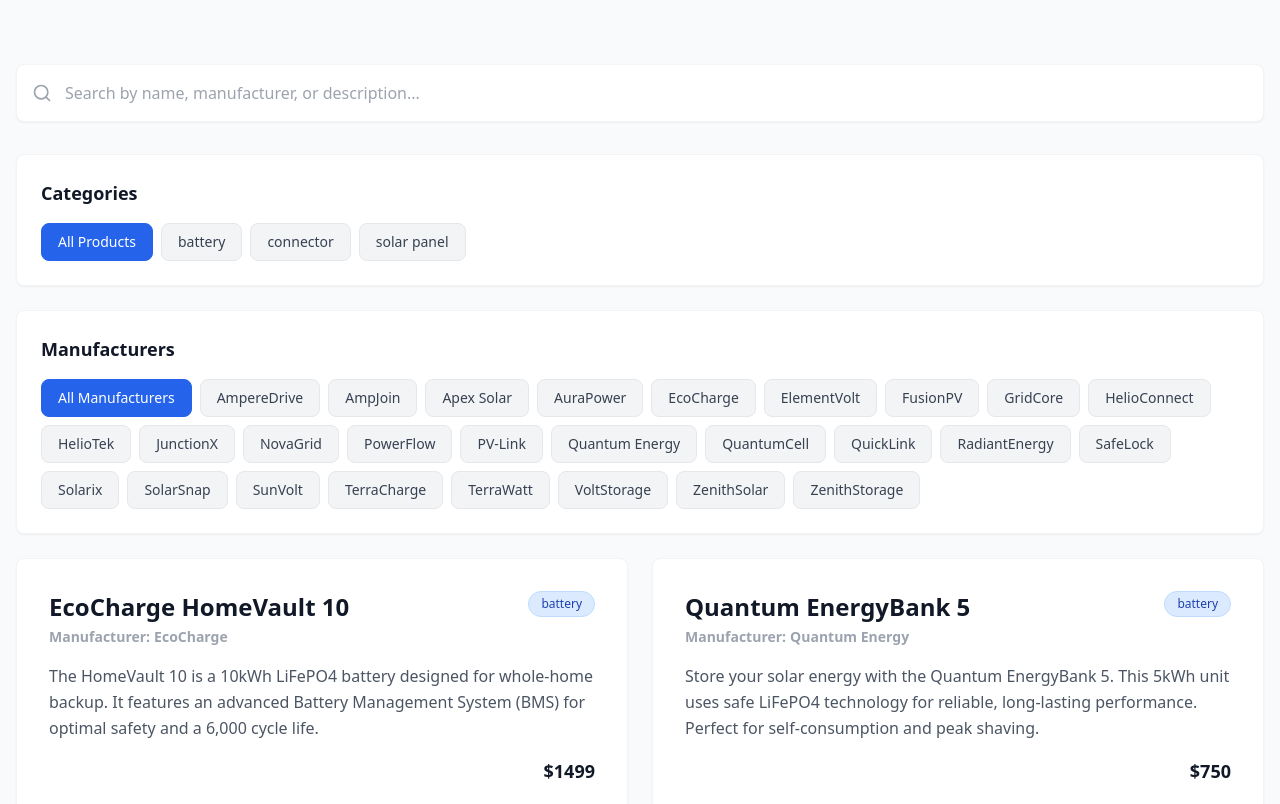
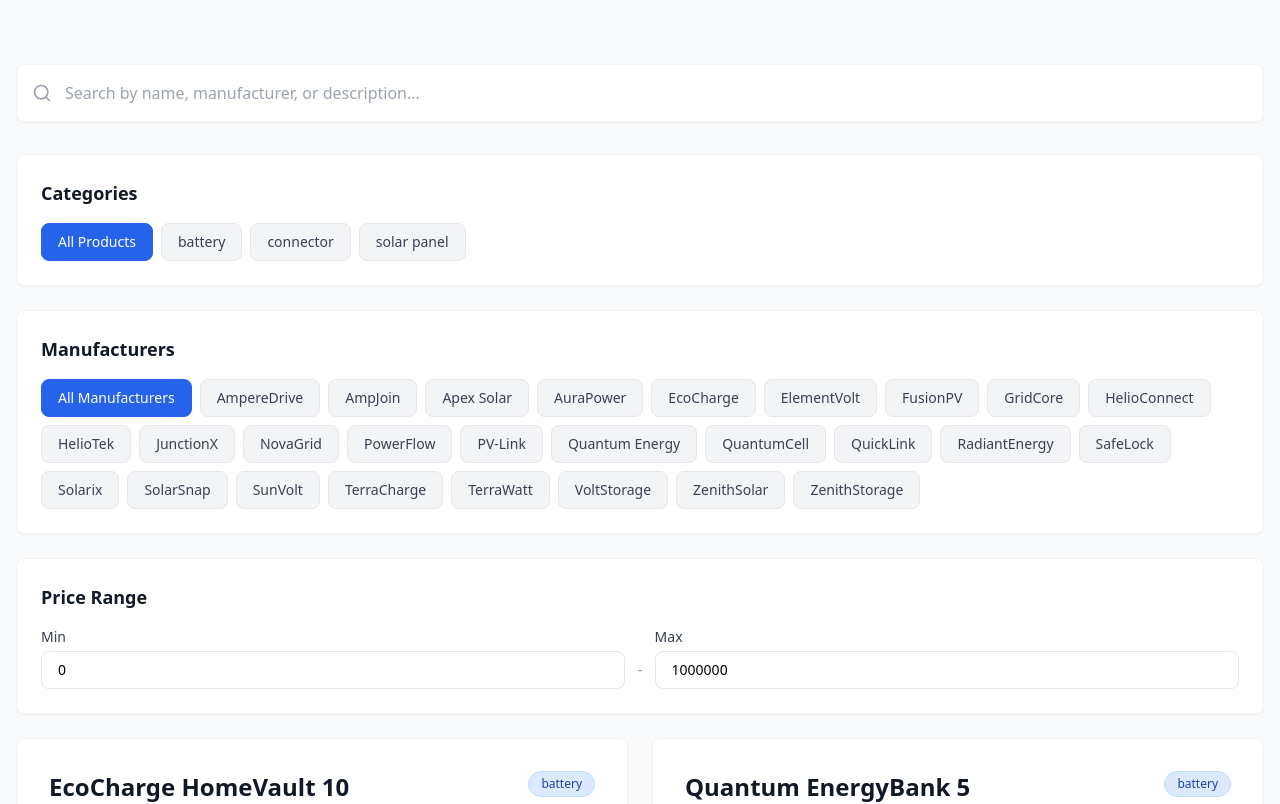
Before and after one commit to agatamaciejczyk/sun-store-recruitment-task, a Vue app: page / in a window 1280 px wide. Shown: the top 804 px of the page. Built offline with nearby package versions, Linux system fonts and the light colour scheme.

Commit message:
feat: add price range filter

```diff
--- /dev/null
+++ b/src/components/atoms/PriceRangeFilter.vue
@@ -0,0 +1,102 @@
+<script lang="ts" setup>
+import { ref, watch } from "vue";
+
+interface Props {
+  minPrice: number;
+  maxPrice: number;
+  modelValue: {
+    min: number;
+    max: number;
+  };
+}
+
+const props = defineProps<Props>();
+
+const emit = defineEmits<{
+  "update:modelValue": [value: { min: number; max: number }];
+}>();
+
+const localMin = ref(props.modelValue.min);
+const localMax = ref(props.modelValue.max);
+
+watch(
+  () => props.modelValue,
+  (newValue) => {
+    localMin.value = newValue.min;
+    localMax.value = newValue.max;
+  },
+  { deep: true }
+);
+
+watch([localMin, localMax], () => {
+  emit("update:modelValue", {
+    min: localMin.value,
+    max: localMax.value,
+  });
+});
+</script>
+
+<template>
+  <div class="price-range-filter">
+    <h3 class="price-range-filter-title">Price Range</h3>
+    <div class="price-inputs">
+      <div class="price-input-group">
+        <label for="price-min" class="price-label">Min</label>
+        <input
+          id="price-min"
+          v-model.number="localMin"
+          type="number"
+          :min="props.minPrice"
+          :max="localMax"
+          class="price-input"
+          placeholder="Min"
+        />
+      </div>
+      <span class="price-separator">-</span>
+      <div class="price-input-group">
+        <label for="price-max" class="price-label">Max</label>
+        <input
+          id="price-max"
+          v-model.number="localMax"
+          type="number"
+          :min="localMin"
+          :max="props.maxPrice"
+          class="price-input"
+          placeholder="Max"
+        />
+      </div>
+    </div>
+  </div>
+</template>
+
+<style scoped>
+.price-range-filter {
+  @apply bg-white rounded-lg border border-gray-100 shadow-sm p-6 mb-6;
+}
+
+.price-range-filter-title {
+  @apply text-lg font-semibold text-gray-900 mb-4;
+}
+
+.price-inputs {
+  @apply flex items-end gap-3;
+}
+
+.price-input-group {
+  @apply flex flex-col gap-1 flex-1;
+}
+
+.price-label {
+  @apply text-sm font-medium text-gray-700;
+}
+
+.price-input {
+  @apply w-full px-4 py-2 text-sm border border-gray-200 rounded-lg;
+  @apply focus:outline-none focus:ring-2 focus:ring-blue-500 focus:border-transparent;
+  @apply transition-all duration-200;
+}
+
+.price-separator {
+  @apply text-gray-400 pb-2 font-medium;
+}
+</style>
--- a/src/components/templates/ProductsCatalogTemplate.vue
+++ b/src/components/templates/ProductsCatalogTemplate.vue
@@ -7,6 +7,7 @@ import SearchBar from "@/components/atoms/SearchBar.vue";
 import NoResults from "@/components/atoms/NoResults.vue";
 import CategoryFilter from "@/components/atoms/CategoryFilter.vue";
 import ManufacturerFilter from "@/components/atoms/ManufacturerFilter.vue";
+import PriceRangeFilter from "@/components/atoms/PriceRangeFilter.vue";
 
 // interfaces
 import type { Product } from "@/interfaces/Product.ts";
@@ -20,6 +21,10 @@ const props = defineProps<Props>();
 const searchQuery = ref("");
 const selectedCategory = ref("all");
 const selectedManufacturer = ref("all");
+const priceRange = ref({
+  min: 0,
+  max: 1000000,
+});
 
 const categories = computed(() => {
   return ["all", ...new Set(props.productsCatalog.map((p) => p.category))].sort(
@@ -39,8 +44,19 @@ const parseQueryParams = () => {
   const search = url.searchParams.get("search") || "";
   const category = url.searchParams.get("category") || "all";
   const manufacturer = url.searchParams.get("manufacturer") || "all";
+  const priceMin = url.searchParams.get("priceMin")
+    ? Number(url.searchParams.get("priceMin"))
+    : 0;
+  const priceMax = url.searchParams.get("priceMax")
+    ? Number(url.searchParams.get("priceMax"))
+    : 1000000;
 
-  return { search, category, manufacturer };
+  return {
+    search,
+    category,
+    manufacturer,
+    priceRange: { min: priceMin, max: priceMax },
+  };
 };
 
 const updateURL = () => {
@@ -64,6 +80,18 @@ const updateURL = () => {
     url.searchParams.delete("manufacturer");
   }
 
+  if (priceRange.value.min !== 0) {
+    url.searchParams.set("priceMin", priceRange.value.min.toString());
+  } else {
+    url.searchParams.delete("priceMin");
+  }
+
+  if (priceRange.value.max !== 1000000) {
+    url.searchParams.set("priceMax", priceRange.value.max.toString());
+  } else {
+    url.searchParams.delete("priceMax");
+  }
+
   window.history.pushState({}, "", url.toString());
 };
 
@@ -72,6 +100,7 @@ onMounted(() => {
   searchQuery.value = params.search;
   selectedCategory.value = params.category;
   selectedManufacturer.value = params.manufacturer;
+  priceRange.value = params.priceRange;
 
   window.addEventListener("popstate", handlePopState);
 });
@@ -85,11 +114,12 @@ const handlePopState = () => {
   searchQuery.value = params.search;
   selectedCategory.value = params.category;
   selectedManufacturer.value = params.manufacturer;
+  priceRange.value = params.priceRange;
 };
 
-watch([searchQuery, selectedCategory, selectedManufacturer], () => {
+watch([searchQuery, selectedCategory, selectedManufacturer, priceRange], () => {
   updateURL();
-});
+}, { deep: true });
 
 const filteredProducts = computed(() => {
   let products = props.productsCatalog;
@@ -105,6 +135,12 @@ const filteredProducts = computed(() => {
       (product) => product.manufacturer === selectedManufacturer.value
     );
   }
+
+  products = products.filter(
+    (product) =>
+      product.price >= priceRange.value.min &&
+      product.price <= priceRange.value.max
+  );
 
   if (searchQuery.value.trim()) {
     const query = searchQuery.value.toLowerCase();
@@ -139,6 +175,12 @@ const filteredProducts = computed(() => {
         :manufacturers="manufacturers"
       />
 
+      <PriceRangeFilter
+        v-model="priceRange"
+        :min-price="0"
+        :max-price="1000000"
+      />
+
       <div
         v-if="filteredProducts.length > 0"
         class="products-catalog-grid"
```
